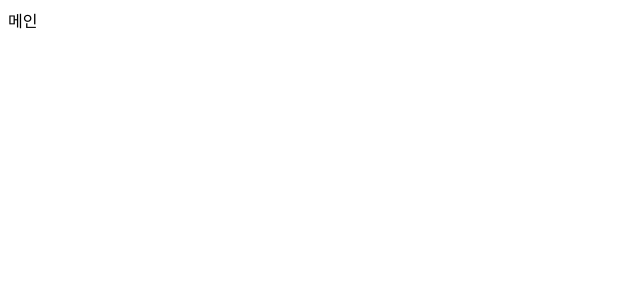
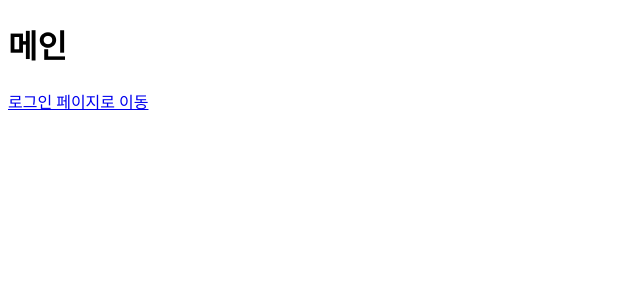
Before and after one commit to team-soda/neorang-narang, a React (Create React App) app in the folder neorangnarang-front/: page / in a window 1280 px wide. Shown: the top 300 px of the page, without its empty margins (0-640 px from the left). Built offline with nearby package versions, Linux system fonts and the light colour scheme.

Commit message:
feat: [소셜 로그인] 구현 완료

```diff
--- a/neorangnarang-front/src/components/App.js
+++ b/neorangnarang-front/src/components/App.js
@@ -6,12 +6,6 @@ function App() {
   const [userObj, setUserObj] = useState();
 
   useEffect(() => {
-    /* if (localStorage.getItem("accessToken")) {
-      axiosService.getUserInfo((res) => {
-        setUserObj(res);
-      });
-    } */
-
     localStorage.getItem("accessToken") &&
       axiosService.getUserInfo((res) => {
         setUserObj(res);
--- a/neorangnarang-front/src/config/axios-config.js
+++ b/neorangnarang-front/src/config/axios-config.js
@@ -1,9 +1,10 @@
 import axios from "axios";
+import { API_BASE_URL } from "./url-config";
 
 const accessToken = localStorage.getItem("accessToken");
 
 const instance = axios.create({
-  baseURL: "http://localhost:8081",
+  baseURL: API_BASE_URL,
   headers: {
     "Content-type": "application/json",
     Authorization: "Bearer " + accessToken,
--- a/neorangnarang-front/src/config/url-config.js
+++ b/neorangnarang-front/src/config/url-config.js
@@ -4,9 +4,7 @@ const hostname = window && window.location && window.location.hostname;
 if (hostname === "localhost") {
   // 백엔드 서버 포트 (톰캣)
   backendHost = "http://localhost:8081";
-} /* else {
-  backendHost = "http://prod-todo-backend2.ap-northeast-2.elasticbeanstalk.com";
-} */
+}
 
 const OAUTH2_REDIRECT_URL = "http://localhost:3000/oauth2/redirect";
 export const API_BASE_URL = `${backendHost}`;
--- a/neorangnarang-front/src/routes/Home.js
+++ b/neorangnarang-front/src/routes/Home.js
@@ -1,5 +1,10 @@
 function Home() {
-  return <>메인</>;
+  return (
+    <>
+      <h1>메인</h1>
+      <a href="/auth/signin">로그인 페이지로 이동</a>
+    </>
+  );
 }
 
 export default Home;
--- a/neorangnarang-front/src/routes/user/Login.js
+++ b/neorangnarang-front/src/routes/user/Login.js
@@ -14,8 +14,6 @@ function Login() {
       uid: data.get("uid"),
       password: data.get("password"),
     };
-    console.log(`login info`);
-    console.log(loginInfo);
 
     axiosService.login(loginInfo);
   };
```
